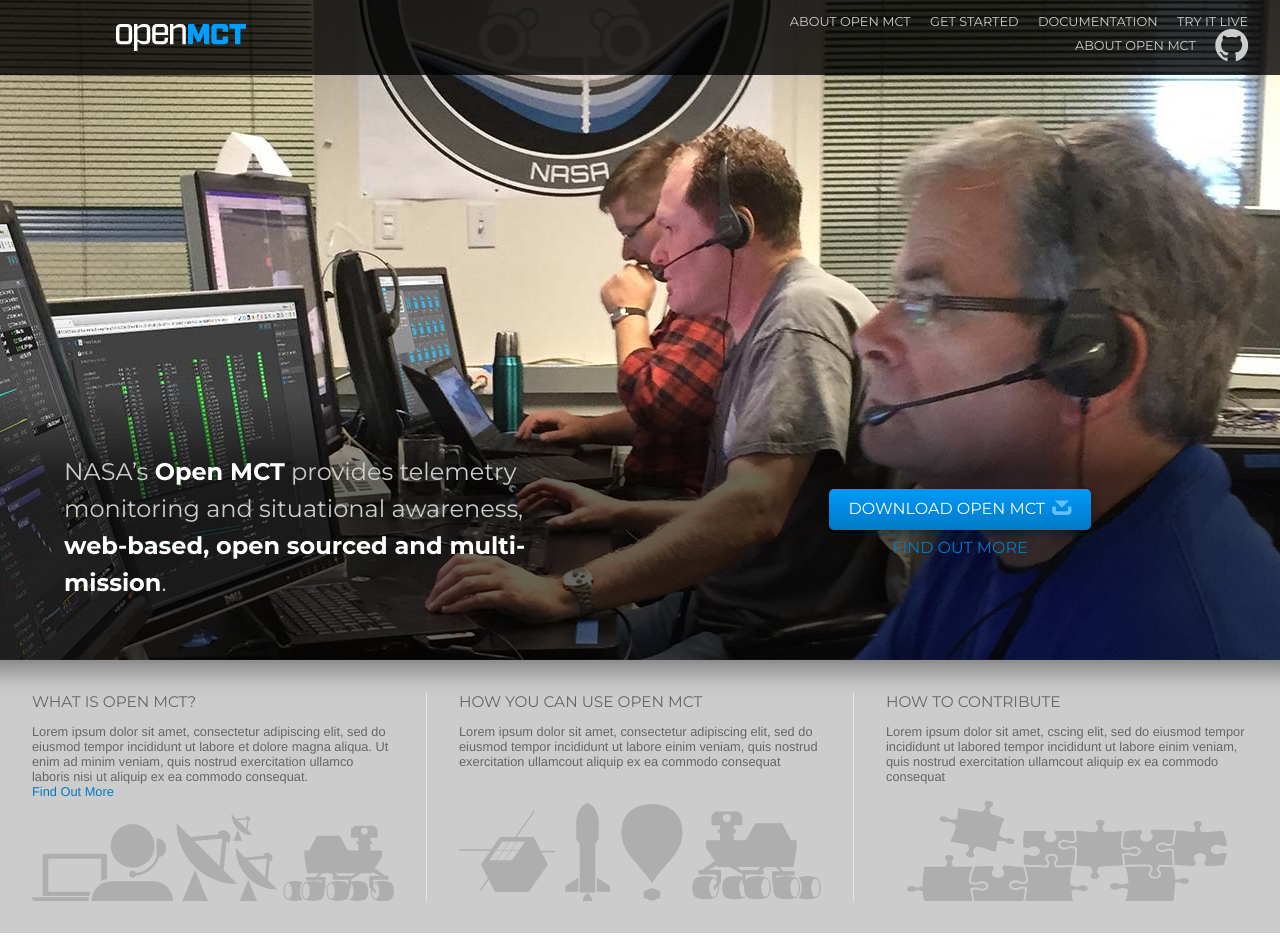
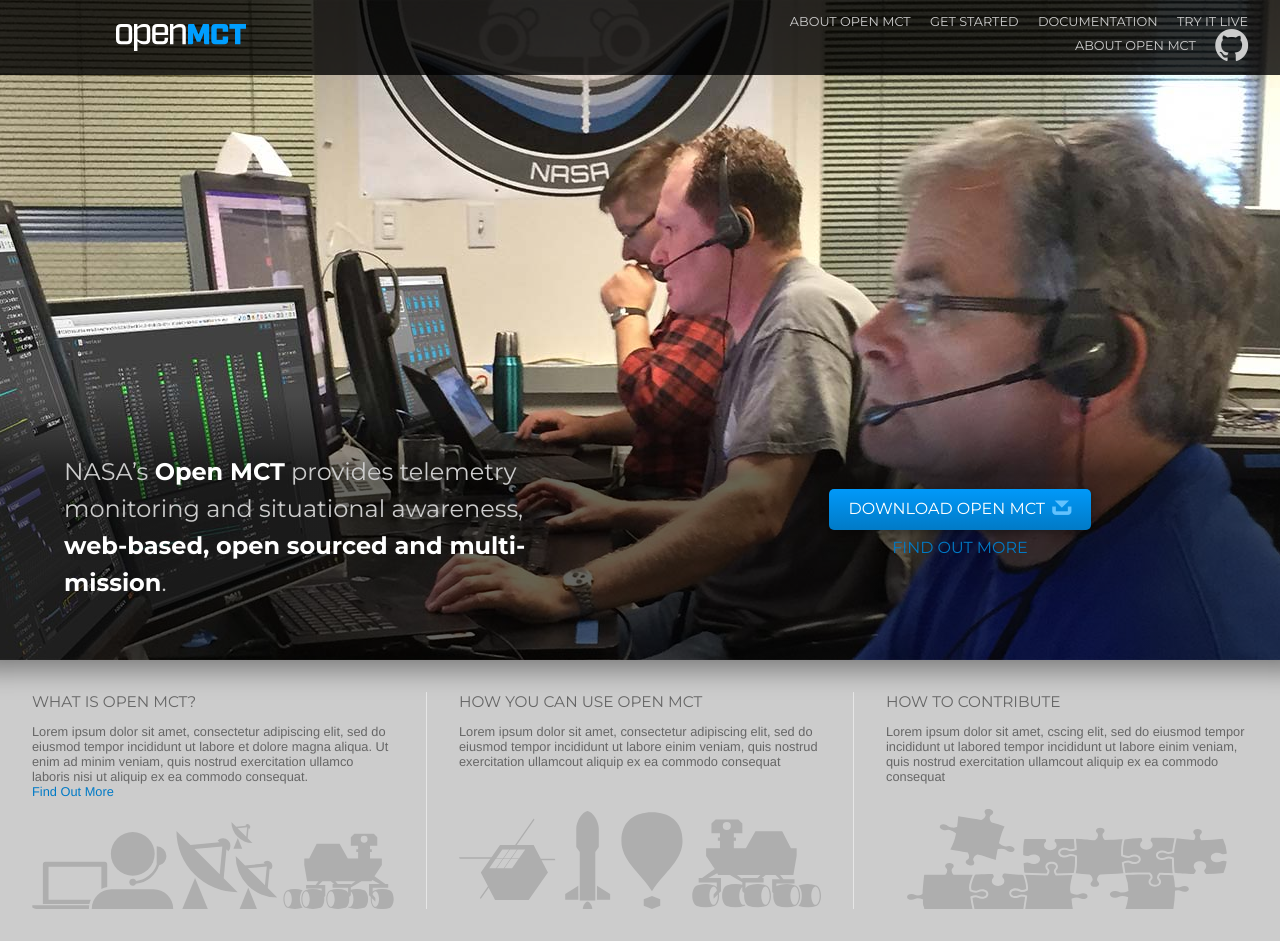
Before and after one commit to charlesh88/openmct-site-2016, a plain HTML site: page index.html in a window 1280 px wide. Drawn offline with nearby package versions, Linux system fonts and the light colour scheme; files that its build step writes are made by us from their sources; files whose address does not match are found by name.

Commit message:
Work in-progress - Better approach to gray box layout

```diff
--- a/res/sass/styles.scss
+++ b/res/sass/styles.scss
@@ -139,16 +139,28 @@ p {
 /******************************************** PAGE SECTIONS */
 .l-page-section {
     &.t-what-boxes {
+        @include align-items(stretch);
         font-size: 0.8rem;
         padding: $padText 0;
         background-color: #ccc;
         color: #666;
         .col {
+            $pS: $padText;
+            $graphicH: 100px;
             border-left: 1px solid rgba(white, 0.5);
-            background-position: center bottom;
-            background-repeat: no-repeat;
-            background-size: 85%;
-            padding-bottom: 8%;
+            padding-bottom: $graphicH + 10px;
+            position: relative;
+            &:after {
+                // Add a div to hold background graphics
+                background-position: center bottom;
+                background-repeat: no-repeat;
+                background-size: contain;
+                content:'';
+                display: block;
+                position: absolute;
+                left: $pS; top: auto; right: $pS; bottom: 0;
+                height: $graphicH;
+            }
             &:first-child {
                 border-left: none;
             }
@@ -164,7 +176,6 @@ p {
 /******************************************** SPECIFIC ELEMENTS */
 
 .github-logo {
-    //background: url('../images/logo-github-octocat.svg') no-repeat center center;
     &:before {
         @extend .icon;
         content: '\e950';
@@ -223,9 +234,9 @@ nav {
 }
 
 .t-what-boxes {
-    .t-what-is { background-image: url('../images/graphic-operator-dishes-rover.svg'); }
-    .t-how-use { background-image: url('../images/graphic-sat-rocket-rover.svg'); }
-    .t-contrib { background-image: url('../images/graphic-puzzle-pieces.svg'); background-size: 75% !important; }
+    .t-what-is:after { background-image: url('../images/graphic-operator-dishes-rover.svg'); }
+    .t-how-use:after { background-image: url('../images/graphic-sat-rocket-rover.svg'); }
+    .t-contrib:after { background-image: url('../images/graphic-puzzle-pieces.svg'); }
 }
 
 .btn.download:after {
```
